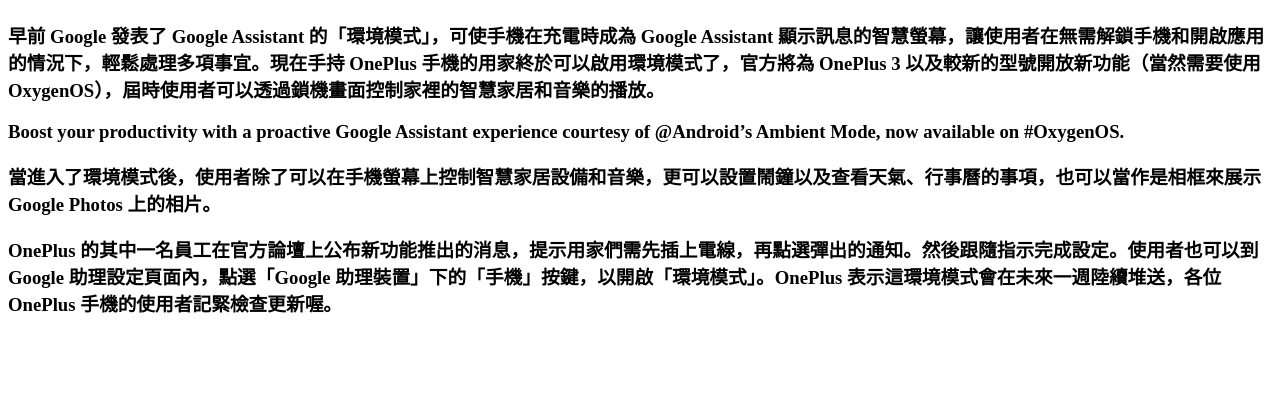
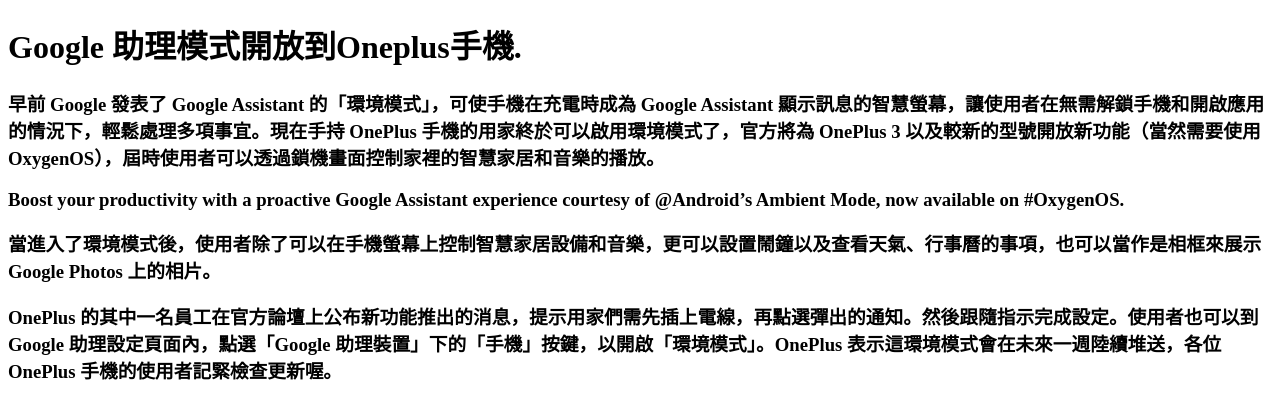
Before and after one commit to gary5r1012/github-test, a plain HTML site: page page1.html in a window 1280 px wide. Drawn offline with Linux system fonts and the light colour scheme.

Commit message:
更新page1
更新網頁title

```diff
--- a/page1.html
+++ b/page1.html
@@ -4,10 +4,10 @@
     <meta charset="UTF-8">
     <meta http-equiv="X-UA-Compatible" content="IE=edge">
     <meta name="viewport" content="width=device-width, initial-scale=1.0">
-    <title>Document</title>
+    <title>Google 助理模式開放到Oneplus手機.</title>
 </head>
 <body>
-    <h1></h1>
+    <h1>Google 助理模式開放到Oneplus手機.</h1>
     <h3>早前 Google 發表了 Google Assistant 的「環境模式」，可使手機在充電時成為 Google Assistant 顯示訊息的智慧螢幕，讓使用者在無需解鎖手機和開啟應用的情況下，輕鬆處理多項事宜。現在手持 OnePlus 手機的用家終於可以啟用環境模式了，官方將為 OnePlus 3 以及較新的型號開放新功能（當然需要使用 OxygenOS），屆時使用者可以透過鎖機畫面控制家裡的智慧家居和音樂的播放。</h3>
     <h3>Boost your productivity with a proactive Google Assistant experience courtesy of @Android’s Ambient Mode, now available on #OxygenOS.</h3>
     <h3>當進入了環境模式後，使用者除了可以在手機螢幕上控制智慧家居設備和音樂，更可以設置鬧鐘以及查看天氣、行事曆的事項，也可以當作是相框來展示 Google Photos 上的相片。</h3>
```
